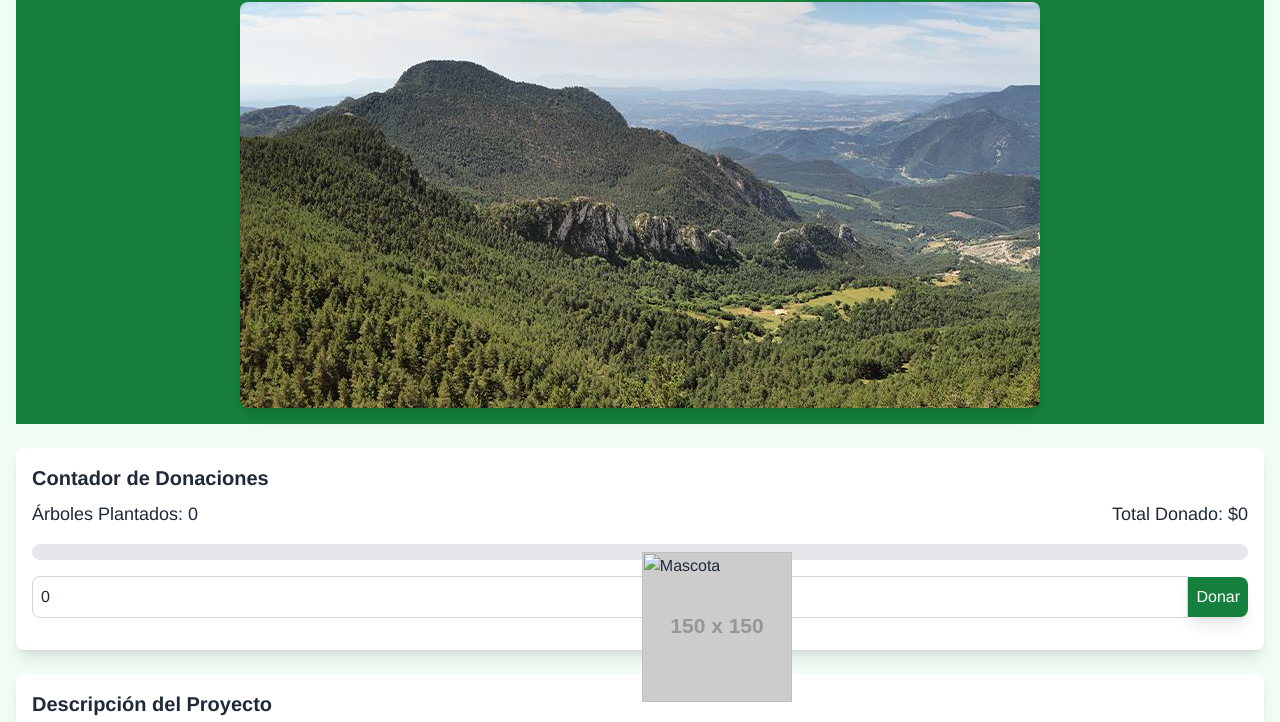
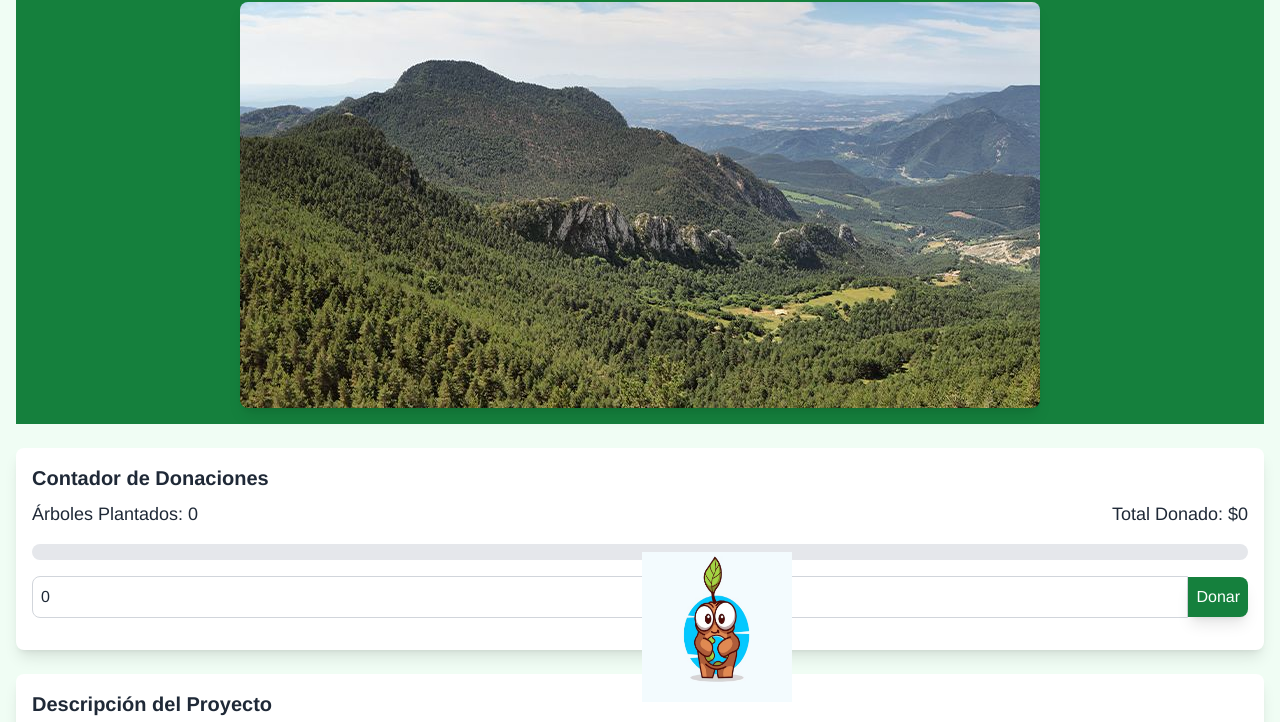
Before and after one commit to Elimandro/ArbolesDone, a plain HTML site: page index.html in a window 1280 px wide. Both pictures are taken after a click on the button "Donar". Shown: the part 78-800 px from the top of the page. Drawn offline with nearby package versions, Linux system fonts and the light colour scheme; placeholder pictures from the web are drawn by us; a web font is replaced by a local one.

Commit message:
Update index.html

```diff
--- a/index.html
+++ b/index.html
@@ -113,7 +113,7 @@
 </head>
 <body class="bg-green-50 text-gray-800">
     <div id="root"></div>
-    <img src="URL_DE_LA_IMAGEN_DE_LA_MASCOTA" alt="Mascota" id="mascot" class="mascot" />
+    <img src="IMG_0803.jpeg" alt="Mascota" id="mascot" class="mascot" />
     <script type="text/babel">
         const { useState, useEffect } = React;
 
```
